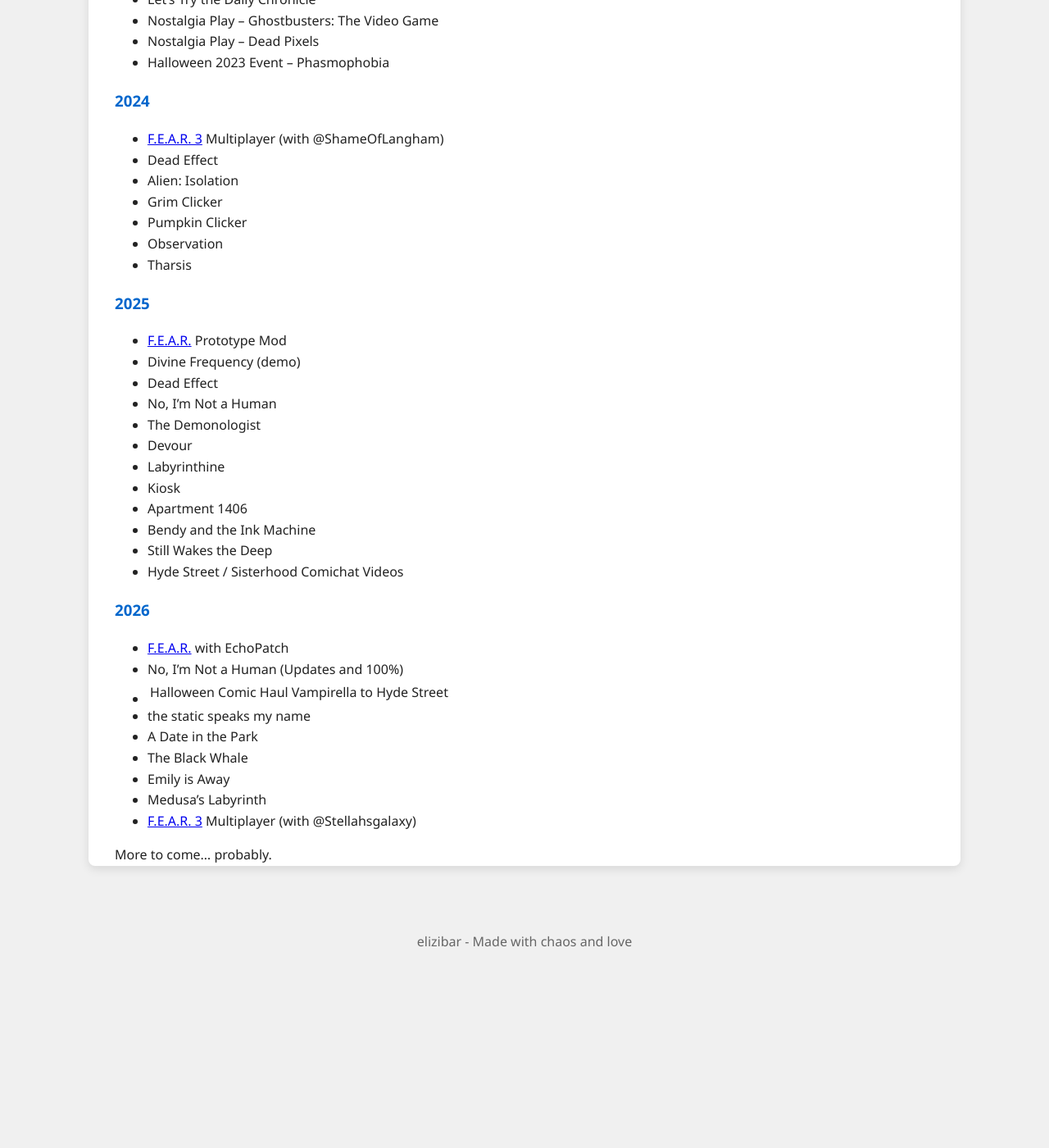
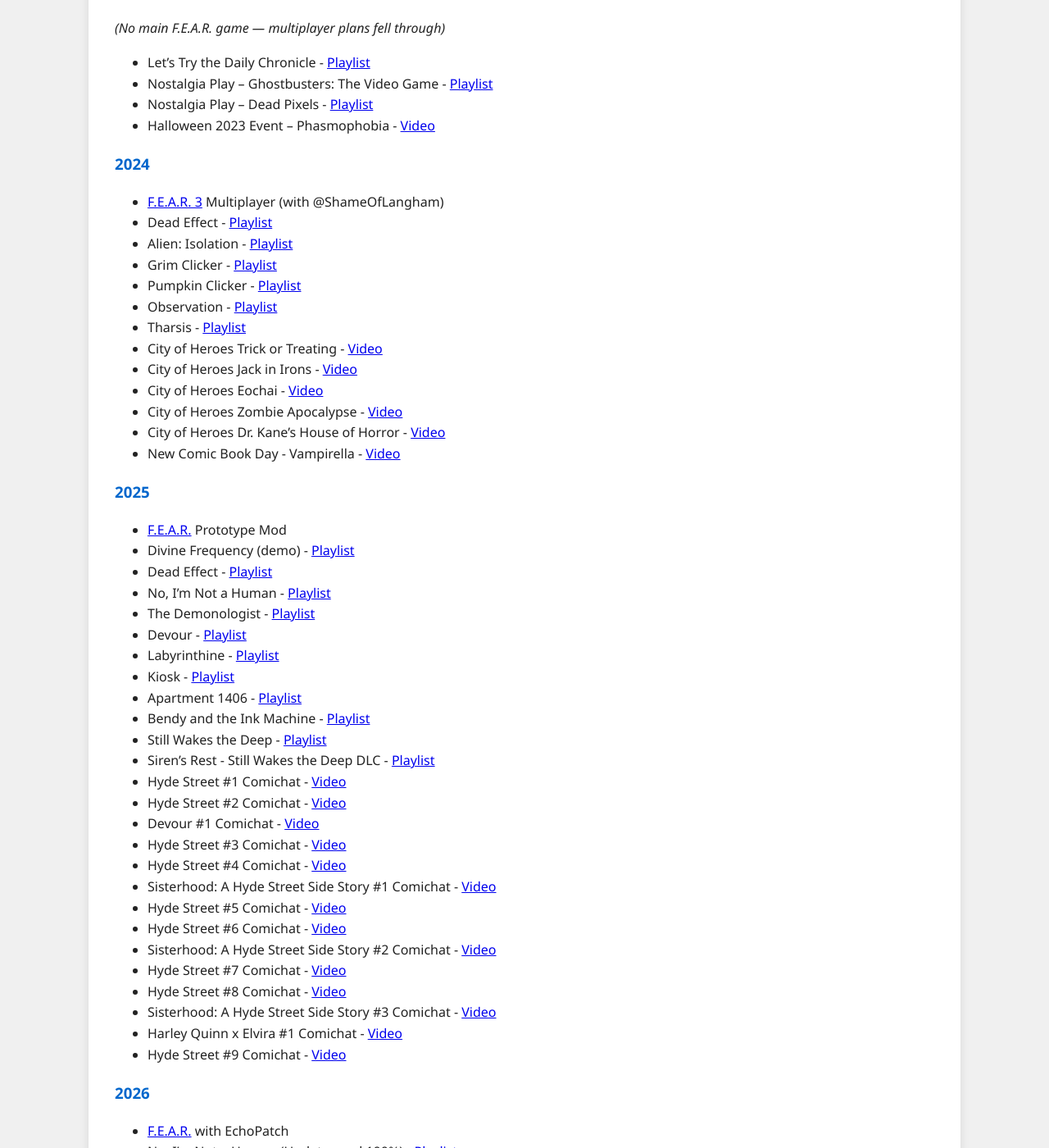
Before and after one commit to elizibar/elizibar.github.io, a Jekyll site: the page built from feartober/index.md, in a window 1280 px wide and 1400 px high, scrolled down 1259 px. Shown: the whole window at 82% size. Built offline with Jekyll 4.4.1, drawn with Linux system fonts in a browser that asks for light colours; before the commit the page ends 2469 px from its top, so only the background shows below that; some of the changed text lies outside the part shown.

Commit message:
Update index.md

```diff
--- a/feartober/index.md
+++ b/feartober/index.md
@@ -16,66 +16,89 @@
 ### 2018
 - [F.E.A.R.: Extraction Point](/feartober/fear-extraction-point/)
 - [F.E.A.R.: Perseus Mandate](/feartober/fear-perseus-mandate/)
-- SOMA
-- Eversion
+- SOMA - [Playlist](https://www.youtube.com/playlist?list=PL-oNO4nnzhsXymHObH1styRt-rdSzzYZP)
+- Eversion - [Playlist](https://www.youtube.com/playlist?list=PL-oNO4nnzhsU4tnWMGgXONJizhY1L3pk6)
+- Halloween Comicfest - [Video](https://youtu.be/dHXEPAOg7b8)
+- Halloween New Comic Book Day - [Video](https://youtube.com/live/dITVXMezPqw?feature=share)
 
 ### 2019
 - [F.E.A.R. 2: Project Origin](/feartober/fear2/)
-- Let’s Try Walking Zombie 2
-- Halloween Comicfest / horror comics (Comichat)
+- Let’s Try Walking Zombie 2 - [Playlist](https://www.youtube.com/playlist?list=PL-oNO4nnzhsWrj8wLPSseEI1Gu1Dlnmbp)
+- Halloween Comicfest [Video](https://youtu.be/dHXEPAOg7b8)
 
 ### 2020
 - [F.E.A.R. 2: Reborn](/feartober/fear2-reborn/)
+- Halloween New Comic Book Day - [Video](https://youtube.com/live/wWk2IAb3-Uk?feature=share)
 
 ### 2021
 - [F.E.A.R. 3](/feartober/fear3/) (as Pointman)
-- Bloodstained: Ritual of the Night
+- Bloodstained: Ritual of the Night - [Playslist](https://www.youtube.com/playlist?list=PL-oNO4nnzhsU0iFTH-n7qdX8Ib0VVfP0w)
 
 ### 2022
 - [F.E.A.R. 3](/feartober/fear3/) (as Paxton Fettel)
-- Call of Cthulhu: Dark Corners of the Earth
-- Let’s Try Zombie Driver
-- Return of the Obra Dinn
+- Call of Cthulhu: Dark Corners of the Earth - [Playlist](https://www.youtube.com/playlist?list=PL-oNO4nnzhsWTKhfj0lH86Xo7K-hBDPA3)
+- Let’s Try Zombie Driver - [Playlist](https://www.youtube.com/playlist?list=PL-oNO4nnzhsWFIA_SYFwITi9zkJXutCEO)
+- Return of the Obra Dinn -  [Playlist](https://www.youtube.com/playlist?list=PL-oNO4nnzhsXBzD686ITvyYAecEM8KO_y)
 
 ### 2023
 *(No main F.E.A.R. game — multiplayer plans fell through)*
-- Let’s Try the Daily Chronicle
-- Nostalgia Play – Ghostbusters: The Video Game
-- Nostalgia Play – Dead Pixels
-- Halloween 2023 Event – Phasmophobia
+- Let’s Try the Daily Chronicle - [Playlist](https://www.youtube.com/playlist?list=PL-oNO4nnzhsX359janibg1445UtULo44j)
+- Nostalgia Play – Ghostbusters: The Video Game - [Playlist](https://www.youtube.com/playlist?list=PL-oNO4nnzhsWqaGYW4tIW6LwePfOtgzrf)
+- Nostalgia Play – Dead Pixels - [Playlist](https://www.youtube.com/playlist?list=PL-oNO4nnzhsXMkuTlzxfdij0SUEBrtocq)
+- Halloween 2023 Event – Phasmophobia - [Video](https://youtu.be/Wkfm9weT3Y8)
 
 ### 2024
 - [F.E.A.R. 3](/feartober/fear3/) Multiplayer (with @ShameOfLangham)
-- Dead Effect
-- Alien: Isolation
-- Grim Clicker
-- Pumpkin Clicker
-- Observation
-- Tharsis
+- Dead Effect - [Playlist](https://www.youtube.com/playlist?list=PL-oNO4nnzhsXJrcPPBmEjQHL6kFuovclc)
+- Alien: Isolation - [Playlist](https://www.youtube.com/playlist?list=PL-oNO4nnzhsV5xLwGkPoPbMY0DVaQnEsq)
+- Grim Clicker - [Playlist](https://www.youtube.com/playlist?list=PL-oNO4nnzhsVSUm26At5R2aDhzQEsSA4S)
+- Pumpkin Clicker - [Playlist](https://www.youtube.com/playlist?list=PL-oNO4nnzhsWMENAaOstOTmxLIh71hYKD)
+- Observation - [Playlist](https://www.youtube.com/playlist?list=PL-oNO4nnzhsWIPjU5SaSVGnKD27hTHlFI)
+- Tharsis - [Playlist](https://www.youtube.com/playlist?list=PL-oNO4nnzhsUt3yb4ZjMaxJdaxE-JHE__)
+- City of Heroes Trick or Treating - [Video](https://youtu.be/9TXdzYX4aI4)
+- City of Heroes Jack in Irons - [Video](https://youtu.be/jQz6lDAieGg)
+- City of Heroes Eochai - [Video](https://youtu.be/KTEqEwL5vuw)
+- City of Heroes Zombie Apocalypse - [Video](https://youtu.be/lKBuwqp8IgE)
+- City of Heroes Dr. Kane's House of Horror - [Video](https://youtu.be/JlULWvuUydM)
+- New Comic Book Day - Vampirella - [Video](https://youtu.be/Yhck1g8eDRQ)
 
 ### 2025
 - [F.E.A.R.](/feartober/fear/) Prototype Mod
-- Divine Frequency (demo)
-- Dead Effect
-- No, I’m Not a Human
-- The Demonologist
-- Devour
-- Labyrinthine
-- Kiosk
-- Apartment 1406
-- Bendy and the Ink Machine
-- Still Wakes the Deep
-- Hyde Street / Sisterhood Comichat Videos
+- Divine Frequency (demo) - [Playlist](https://www.youtube.com/playlist?list=PL-oNO4nnzhsUAyNSGqR5gjVet4J-UY5HK)
+- Dead Effect - [Playlist](https://www.youtube.com/playlist?list=PL-oNO4nnzhsXJrcPPBmEjQHL6kFuovclc)
+- No, I’m Not a Human - [Playlist](https://www.youtube.com/playlist?list=PL-oNO4nnzhsXW79SXAuI7D4-eGNDufHfU)
+- The Demonologist - [Playlist](https://www.youtube.com/playlist?list=PL-oNO4nnzhsXljCGSSd5tJ_y57JuQx5e8)
+- Devour - [Playlist](https://www.youtube.com/playlist?list=PL-oNO4nnzhsUezpqH0jOSF98SRtJ5zaT3	)
+- Labyrinthine - [Playlist](https://www.youtube.com/playlist?list=PL-oNO4nnzhsXhdSEFTIKSzH7pbl1V5Xpa)
+- Kiosk - [Playlist](https://www.youtube.com/playlist?list=PL-oNO4nnzhsWVfbanJaMTpML7KMfZgh90)
+- Apartment 1406 - [Playlist](https://www.youtube.com/playlist?list=PL-oNO4nnzhsVVvzxRQX8qwKIS5xZEpMZ0)
+- Bendy and the Ink Machine - [Playlist](https://www.youtube.com/playlist?list=PL-oNO4nnzhsX3Jq0qUZVkFVtBfFRWWXTH)
+- Still Wakes the Deep - [Playlist](https://www.youtube.com/playlist?list=PL-oNO4nnzhsVl5KFEev3jHiLl66JTk6WB)
+- Siren's Rest - Still Wakes the Deep DLC - [Playlist](https://www.youtube.com/playlist?list=PL-oNO4nnzhsV1HiOJz9XxaRVJ1gH6vY8w)
+- Hyde Street #1 Comichat - [Video](https://youtu.be/28q45P1zW-E)
+- Hyde Street #2 Comichat - [Video](https://youtu.be/pzhdim6631M)
+- Devour #1 Comichat - [Video](https://youtu.be/fSjP91_9Ahs)
+- Hyde Street #3 Comichat - [Video](https://youtu.be/CqZwRPNs8zU)
+- Hyde Street #4 Comichat - [Video](https://youtu.be/lRvmf2wbxgw)
+- Sisterhood: A Hyde Street Side Story #1 Comichat - [Video](https://youtu.be/ChBQ3jtgjqU)
+- Hyde Street #5 Comichat - [Video](https://youtu.be/B_pvutbc2mQ)
+- Hyde Street #6 Comichat - [Video](https://youtu.be/gsh4qSE50K4)
+- Sisterhood: A Hyde Street Side Story #2 Comichat - [Video](https://youtu.be/6i4W_Yt26Us)
+- Hyde Street #7 Comichat - [Video](https://youtu.be/zpEuge1Qe2g)
+- Hyde Street #8 Comichat - [Video](https://youtu.be/wImcFM28Ffw)
+- Sisterhood: A Hyde Street Side Story #3 Comichat - [Video](https://youtu.be/dl6TOuOOelU)
+- Harley Quinn x Elvira #1 Comichat - [Video](https://youtu.be/jcNTh2Gx7S4)
+- Hyde Street #9 Comichat - [Video](https://youtu.be/CaqB6gxYLME)
 
 ### 2026
 - [F.E.A.R.](/feartober/fear/) with EchoPatch
-- No, I’m Not a Human (Updates and 100%)
-- Halloween Comic Haul | Vampirella to Hyde Street
-- the static speaks my name
-- A Date in the Park
-- The Black Whale
-- Emily is Away
-- Medusa's Labyrinth
+- No, I’m Not a Human (Updates and 100%) - [Playlist](https://www.youtube.com/playlist?list=PL-oNO4nnzhsXW79SXAuI7D4-eGNDufHfU)
+- Halloween Comic Haul | Vampirella to Hyde Street - [Video]()
+- the static speaks my name - [Playlist](https://www.youtube.com/playlist?list=PLJsSep1YRnDg)
+- A Date in the Park - [Playlist](https://www.youtube.com/playlist?list=PLO4ZTH9ZMqb0)
+- The Black Whale - [Playlist](https://www.youtube.com/playlist?list=PLJrK7PDq9xEY)
+- Emily is Away - [Playlist](https://www.youtube.com/playlist?list=PLDmHcC5lOGiI)
+- Medusa's Labyrinth - [Playlist](https://www.youtube.com/playlist?list=PLR3goimYo2zE)
 - [F.E.A.R. 3](/feartober/fear3/) Multiplayer (with @Stellahsgalaxy)
 
 More to come… probably.
```
